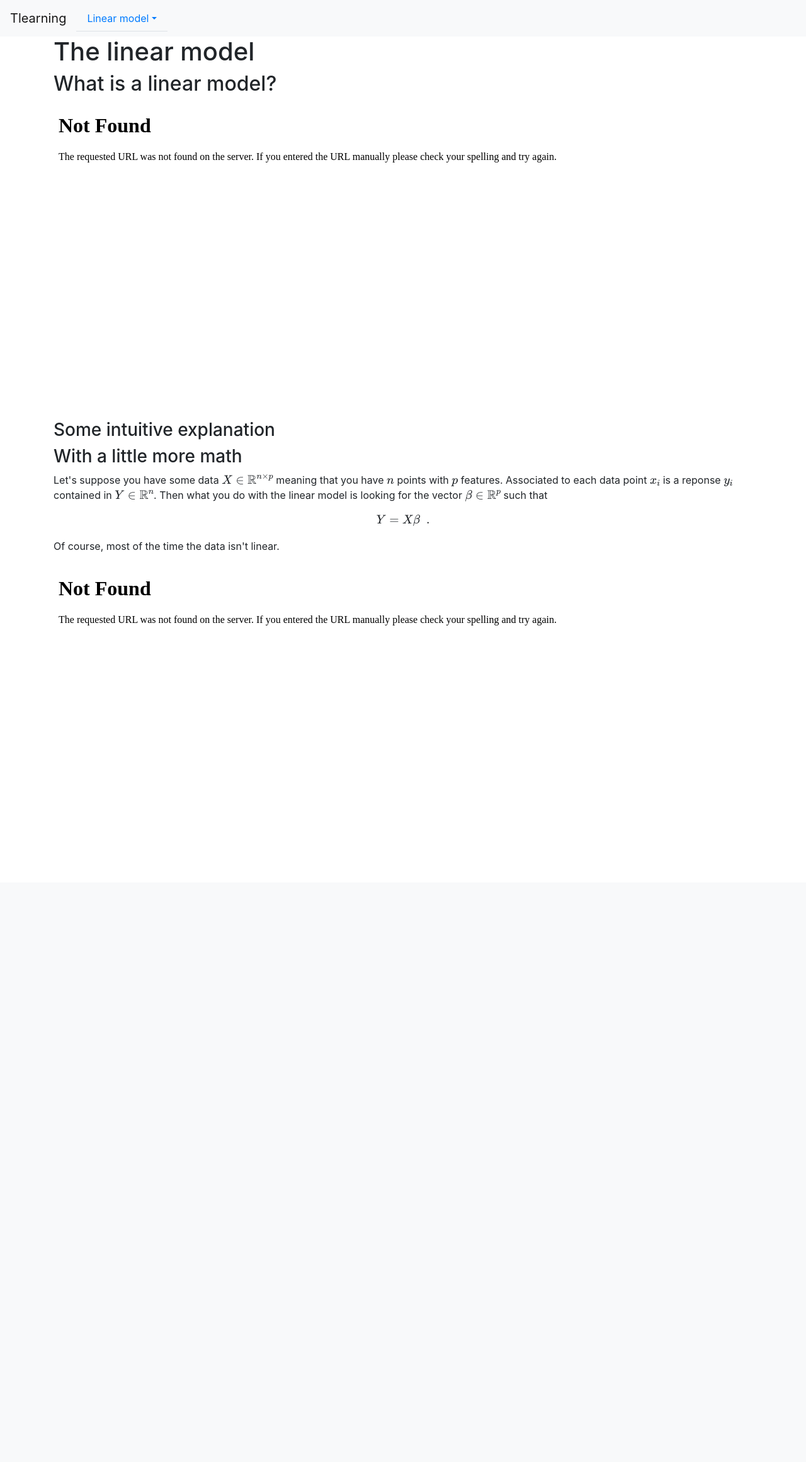
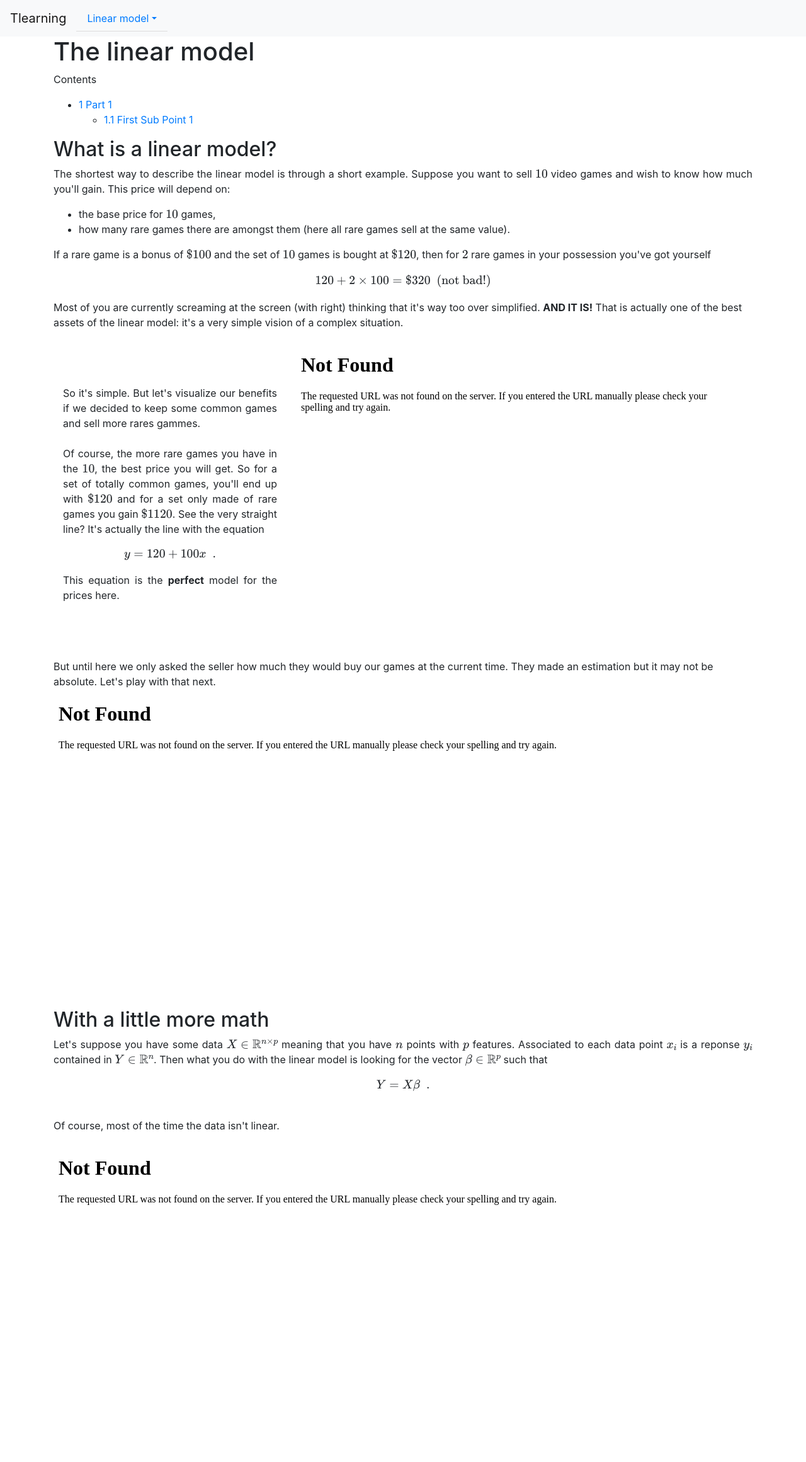
Before and after one commit to tanglef/tlearning, a Flask app: page /lm in a window 1280 px wide. Shown: the whole page at 63% size. Before the commit the page ends 993 px from the top, so only its background shows below. Run offline with Flask 2, Linux system fonts and the light colour scheme; parts of the project's set-up code (start-up, migrations or seed data) failed here and were passed over; some libraries are stand-ins or nearby versions.

Commit message:
begin explain lm

```diff
--- a/tlearning/home/templates/index.html
+++ b/tlearning/home/templates/index.html
@@ -1,4 +1,4 @@
 {% extends 'base.html' %}
 {% block content %}
-    <h1>{% block title %} Introduction to the world of machine learning {% endblock %}</h1>
+    <h1 id="title">{% block title %} Introduction to the world of machine learning {% endblock %}</h1>
 {% endblock %}
--- a/tlearning/lm/lm_graphs.py
+++ b/tlearning/lm/lm_graphs.py
@@ -1,3 +1,4 @@
+from os.path import dirname
 import numpy as np
 import os
 import plotly.express as px
@@ -12,10 +13,42 @@
 # Simple linear trend
 ##########################
 
-fig = px.scatter(x=np.linspace(0, 10, num=30),
-                 y=np.linspace(0, 10, num=30) + np.random.randn(30),
+fig = px.scatter(x=np.arange(0, 11, 1),
+                 y=np.arange(0, 11, 1) + np.random.randn(11),
                  trendline="ols")
 fig.write_html(os.path.join(result_dir, "linear_trend.html"), auto_open=False)
+
+##########################
+# Games sells
+##########################
+x = np.arange(0, 11, 1)
+y = 120 + x * 100
+
+fig = go.Figure()
+fig.add_trace(go.Scatter(x=x, y=y, name="price"))
+fig.add_shape(type="line",
+              x0=5, y0=0, x1=5, y1=620, xref='x', yref='y',
+              line=dict(color="RoyalBlue", width=3, dash="dashdot")
+              )
+fig.add_shape(type="line",
+              x0=0, y0=620, x1=5, y1=620, xref='x', yref='y',
+              line=dict(color="RoyalBlue", width=3, dash="dashdot")
+              )
+fig.add_trace(go.Scatter(
+    x=[5], y=[950],
+    text=["<b>5 rares game sell<br> at $620!</b>"],
+    mode="text"
+))
+fig.update_shapes(dict(xref='x', yref='y'))
+fig.update_layout(
+    title="Buying price",
+    xaxis_title="Number of rare games amongst the 10",
+    yaxis_title="Price you get",
+    font=dict(size=13),
+    showlegend=False)
+
+fig.write_html(os.path.join(result_dir, "video_games_1.html"), auto_open=False)
+
 
 ######################################
 # Non linear trend and transformation
--- a/tlearning/lm/templates/index_lm.html
+++ b/tlearning/lm/templates/index_lm.html
@@ -2,7 +2,16 @@
 
 {% block content %}
   <h1> {% block title %} The linear model {% endblock %}</h1>
-
+  <div id="table-of-contents">
+    <p class="toc_title">Contents</p>
+    <ul class="toc_list">
+      <li><a href="#part1">1 Part 1</a>
+        <ul>
+          <li><a href="#subpart1">1.1 First Sub Point 1</a></li>
+        </ul>
+      </li>
+    </ul>
+  </div>
   {% block head %}
   <script type="text/x-mathjax-config">
       MathJax.Hub.Config({
@@ -18,18 +27,64 @@
     src="https://cdn.jsdelivr.net/npm/mathjax@3/es5/tex-chtml.js"></script>
   {% endblock %}
 
-  <h2>What is a linear model?</h2>
-  <iframe title="Linear trend example" src="{{url_for('lm_bp.static', filename='linear_trend.html')}}" style="border-width: 0px" height="500px" width="100%"></iframe>
+  <h2 id="part1">What is a linear model?</h2>
+  <p align="justify">
+    The shortest way to describe the linear model is through a short example.
+    Suppose you want to sell \(10\) video games and wish to know how much you'll gain. This price will depend on:
+  <ul>
+    <li>the base price for \(10\) games,</li>
+    <li>how many rare games there are amongst them (here all rare games sell at the same value).</li>
+  </ul>
+  If a rare game is a bonus of \(\$100\) and the set of \(10\) games is bought at \(\$120\), then for \(2\) rare games
+  in
+  your possession you've got yourself
+  $$120 + 2\times 100 = \$320\enspace \text{(not bad!)}$$
 
-  <h3>Some intuitive explanation</h3>
+  Most of you are currently screaming at the screen (with right) thinking that it's way too over simplified. <b>AND IT
+    IS!</b>
+  That is actually one of the best assets of the linear model: it's a very simple vision of a complex situation.
+  </p>
+  <link href="https://maxcdn.bootstrapcdn.com/bootstrap/4.0.0-beta.2/css/bootstrap.min.css" rel="stylesheet" />
+  <div class="container">
+    <div class="row h-100">
+      <div class="col my-auto">
+        <p align="justify">
+          So it's simple. But let's visualize our benefits if we decided to keep some common games and sell more rares
+          gammes.
+          <br>
+          <br>
+          Of course, the more rare games you have in the \(10\), the best price you will get.
+          So for a set of totally common games, you'll end up with \(\$120\) and for a set only made of rare games you
+          gain \(\$ 1120\).
+          See the very straight line? It's actually the line with the equation $$y=120+100x\enspace.$$
+          This equation is the <b>perfect</b> model for the prices here.
+        </p>
+      </div>
+      <div class="col-8">
+        <iframe title="Price video games" src="{{url_for('lm_bp.static', filename='video_games_1.html')}}"
+          style="border-width: 0px" height="500px" width="100%"></iframe>
+      </div>
+    </div>
+  </div>
 
-  <h3>With a little more math</h3>
-  Let's suppose you have some data \(X\in\mathbb{R}^{n\times p}\) meaning that you have \(n\) points with \(p\) features.
-  Associated to each data point \(x_i\) is a reponse \(y_i\) contained in \(Y\in\mathbb{R}^n\).
+  But until here we only asked the seller how much they would buy our games at the current time. They made an estimation
+  but it may not be absolute.
+  Let's play with that next.
+  <iframe title="Linear trend example" src="{{url_for('lm_bp.static', filename='linear_trend.html')}}"
+    style="border-width: 0px" height="500px" width="100%"></iframe>
 
-  Then what you do with the linear model is looking for the vector \(\beta\in\mathbb{R}^p\) such that $$Y=X\beta\enspace.$$
-  <p>Of course, most of the time the data isn't linear. </p>
-  <iframe title="Exponential trend example" src="{{url_for('lm_bp.static', filename='exp_trend.html')}}" style="border-width: 0px" height="500px" width="100%"></iframe>
+  <h2 id="subpart1">With a little more math</h2>
+  <p align="justify">
+    Let's suppose you have some data \(X\in\mathbb{R}^{n\times p}\) meaning that you have \(n\) points with \(p\)
+    features.
+    Associated to each data point \(x_i\) is a reponse \(y_i\) contained in \(Y\in\mathbb{R}^n\).
 
-
-  {% endblock %}
+    Then what you do with the linear model is looking for the vector \(\beta\in\mathbb{R}^p\) such that
+    $$Y=X\beta\enspace.$$
+    <br>
+    Of course, most of the time the data isn't linear.
+  </p>
+  <iframe title="Exponential trend example" src="{{url_for('lm_bp.static', filename='exp_trend.html')}}"
+    style="border-width: 0px" height="500px" width="100%"></iframe>
+</div>
+{% endblock %}
--- a/tlearning/templates/base.html
+++ b/tlearning/templates/base.html
@@ -9,9 +9,7 @@
     <link rel="stylesheet" href="https://stackpath.bootstrapcdn.com/bootstrap/4.3.1/css/bootstrap.min.css" integrity="sha384-ggOyR0iXCbMQv3Xipma34MD+dH/1fQ784/j6cY/iJTQUOhcWr7x9JvoRxT2MZw1T" crossorigin="anonymous">
 
     <title>{% block title %} {% endblock %}</title>
-
     {% block head %} {% endblock %}
-
   </head>
   <body>
     <nav class="navbar navbar-expand-md navbar-light bg-light">
```
